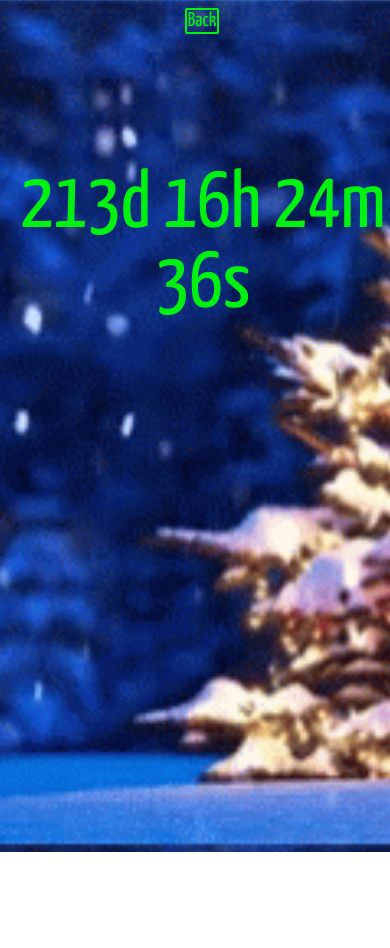
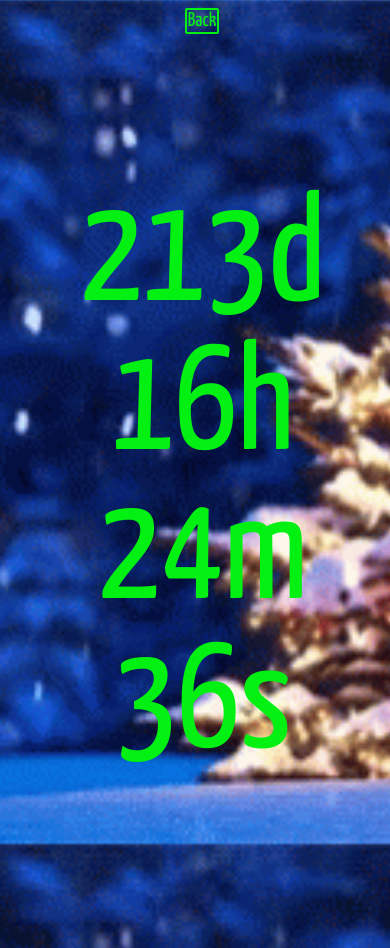
Before and after one commit to hash-714/CyberRack, a plain HTML site: page mobilecd.html in a window 390 px wide. Before the commit the page ends 852 px from the top, so only its background shows below. Drawn offline with Linux system fonts and the light colour scheme.

Commit message:
Update mobilecd.html

```diff
--- a/mobilecd.html
+++ b/mobilecd.html
@@ -78,8 +78,8 @@ body {
 
 
 p {
-	font-size: 80px;
-	padding-top: 50px;
+	font-size: 150px;
+
 }
 
 
```
